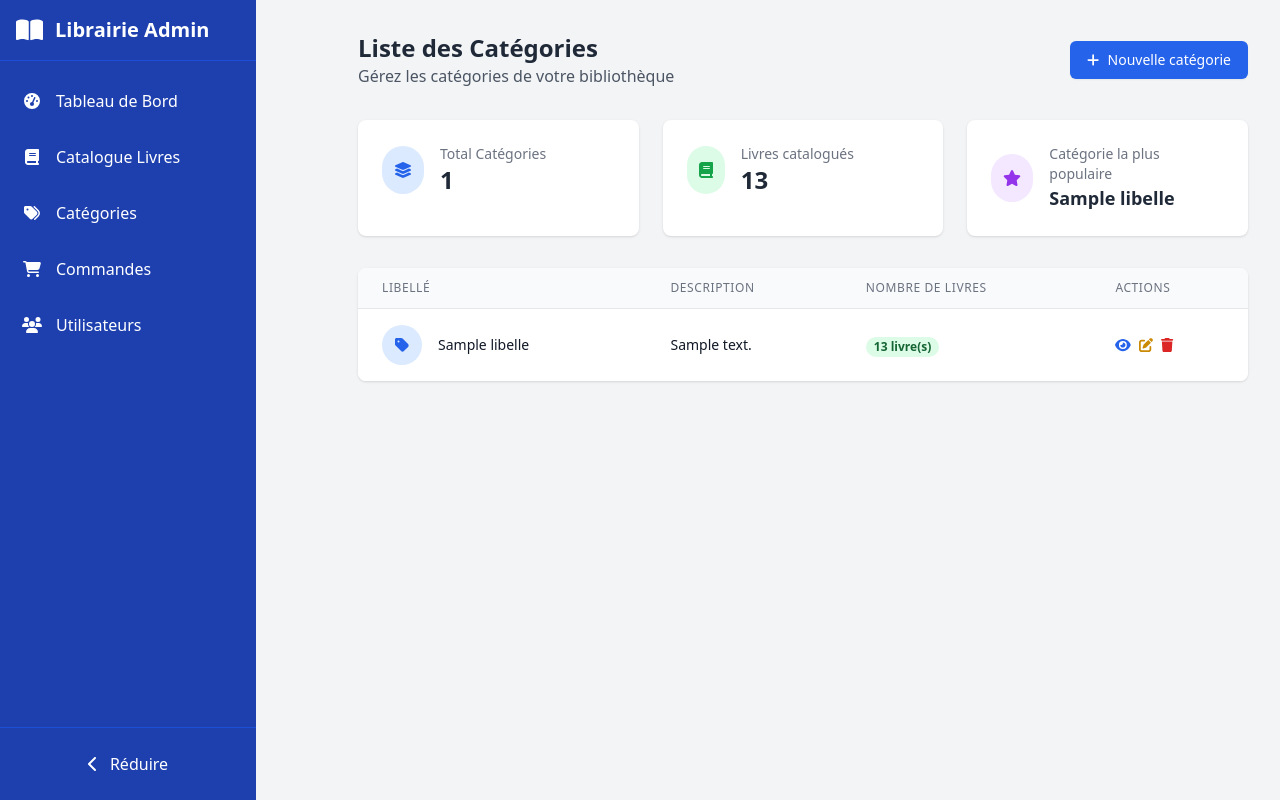
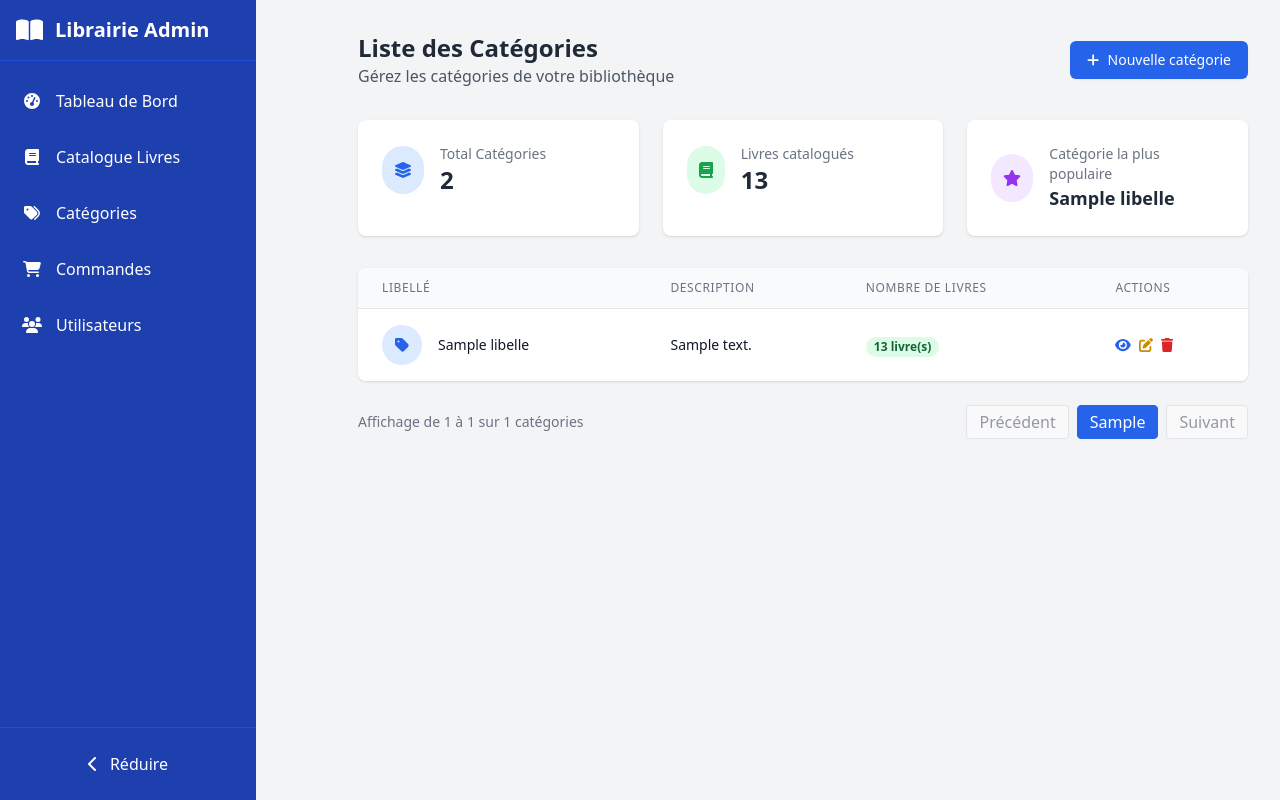
Before and after one commit to amineekilani/symbook, a Symfony app: template templates/admin/categorie/index.html.twig in a window 1280 px wide. Run offline with Twig, Linux system fonts and the light colour scheme; the template is opened without the code that fills it: most values are stand-ins (such as "Sample title", 1, 10 or a date in 2020); some libraries are stand-ins or nearby versions.

Commit message:
Système de pagination pour les catégories

```diff
--- a/templates/admin/categorie/index.html.twig
+++ b/templates/admin/categorie/index.html.twig
@@ -25,7 +25,7 @@
                     </div>
                     <div class="ml-4">
                         <p class="text-sm font-medium text-gray-500">Total Catégories</p>
-                        <p class="text-2xl font-semibold text-gray-800">{{ categories|length }}</p>
+                        <p class="text-2xl font-semibold text-gray-800">{{ categoriesTotal|length }}</p>
                     </div>
                 </div>
             </div>
@@ -114,6 +114,47 @@
                 </table>
             </div>
         </div>
+        <!-- Pagination -->
+			{% if livres|length > 0 %}
+				<div class="mt-6 flex items-center justify-between">
+					<div class="text-sm text-gray-500">
+						Affichage de
+						<span class="font-medium">{{ (categories.currentPageNumber - 1) * categories.itemNumberPerPage + 1 }}</span>
+						à
+						<span class="font-medium">{{ min(categories.currentPageNumber * categories.itemNumberPerPage, categories.totalItemCount) }}</span>
+						sur
+						<span class="font-medium">{{ categories.totalItemCount }}</span>
+						catégories
+					</div>
+					<div class="flex space-x-2">
+						{% if categories.currentPageNumber > 1 %}
+							<a href="{{ path('app_categorie_index', {'page': categories.currentPageNumber - 1}) }}" class="px-3 py-1 rounded border border-gray-300 bg-white text-gray-700 hover:bg-gray-50 transition-colors">
+								Précédent
+							</a>
+						{% else %}
+							<button class="px-3 py-1 rounded border border-gray-300 bg-white text-gray-700 hover:bg-gray-50 disabled:opacity-50" disabled>
+								Précédent
+							</button>
+						{% endif %}
+
+						{% for page in categories.paginationData.pagesInRange %}
+							<a href="{{ path('app_categorie_index', {'page': page}) }}" class="px-3 py-1 rounded border {% if page == categories.currentPageNumber %}bg-blue-600 text-white border-blue-600{% else %}border-gray-300 bg-white text-gray-700 hover:bg-gray-50{% endif %} transition-colors">
+								{{ page }}
+							</a>
+						{% endfor %}
+
+						{% if categories.currentPageNumber < categories.pageCount %}
+							<a href="{{ path('app_categorie_index', {'page': categories.currentPageNumber + 1}) }}" class="px-3 py-1 rounded border border-gray-300 bg-white text-gray-700 hover:bg-gray-50 transition-colors">
+								Suivant
+							</a>
+						{% else %}
+							<button class="px-3 py-1 rounded border border-gray-300 bg-white text-gray-700 hover:bg-gray-50 disabled:opacity-50" disabled>
+								Suivant
+							</button>
+						{% endif %}
+					</div>
+				</div>
+			{% endif %}
     </div>
 </div>
 {% endblock %}
--- a/templates/admin/categorie/new.html.twig
+++ b/templates/admin/categorie/new.html.twig
@@ -5,7 +5,7 @@
 {% block body %}
     <h1>Create new Categorie</h1>
 
-    {{ include('categorie/_form.html.twig') }}
+    {{ include('admin/categorie/_form.html.twig') }}
 
     <a href="{{ path('app_categorie_index') }}">back to list</a>
 {% endblock %}
```
Also changed, not shown: src/Controller/CategorieController.php (+18 -2 lines).
